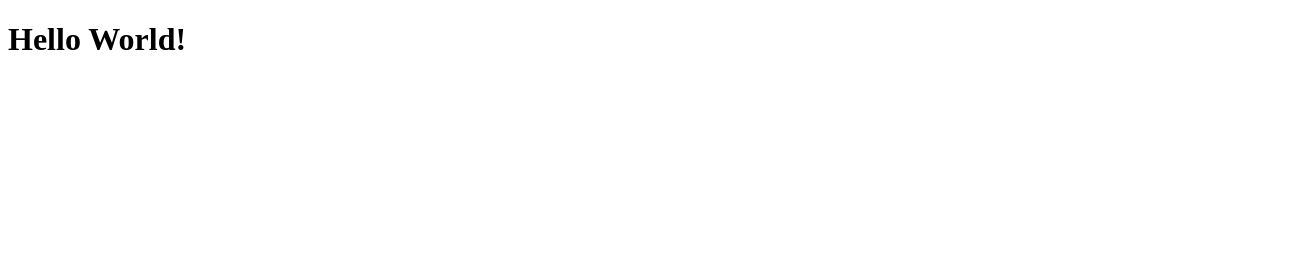
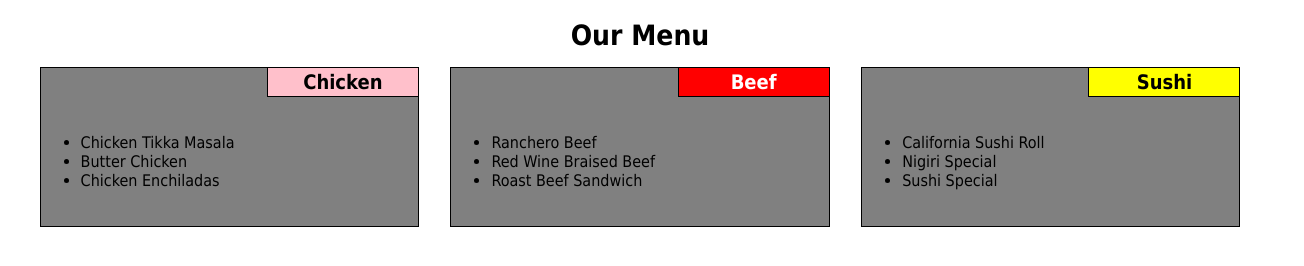
Before and after one commit to ikaul/HTML-CSS-and-Javascript-for-Web-Developers, a plain HTML site: page module2/index.html in a window 1280 px wide. Shown: the whole page, 1304 px wide, since content can reach past the window. Drawn offline with Linux system fonts and the light colour scheme.

Commit message:
Added HTML & CSS Files for Module2 Assignment - Restaurant Menu

```diff
--- /dev/null
+++ b/module2/css/style.css
@@ -0,0 +1,89 @@
+/********** Base styles **********/
+* {
+  box-sizing: border-box;
+  font-family: "Tahoma", Geneva, sans-serif;
+}
+
+h1 {
+  margin-bottom: 15px;
+  font-size: 1.75em;
+  text-align: center;
+}
+
+section {
+  border: 1px solid black;
+  background-color: grey;
+  margin: 0 0 25px 0;
+  padding: 0
+}
+
+/* Simple Responsive Framework. */
+.row {
+  width: 100%;
+  margin-left: 2.5%
+}
+
+section h2 {
+    border-bottom: 1px solid #000000;
+    border-left: 1px solid #000000;
+    margin: 0 0 0 60%;
+    font-size: 1.25em;
+    text-align: center;
+    padding: 2px 0;
+    width: 40%;
+}
+
+section p {
+    padding: 0 6px 4px 6px;
+}
+
+#chicken h2 {
+    background-color: pink;
+    color: #000000;
+}
+
+#beef h2 {
+    background-color: red;
+    color: #ffffff;
+}
+
+#sushi h2 {
+    background-color: yellow;
+    color: #000000;
+}
+
+
+/********** Desktop View **********/
+@media (min-width: 992px) {
+    section {
+        float: left;
+        margin-right: 2.5%;
+        width: 30%;
+    }
+}
+
+/********** Tablet View **********/
+@media (min-width: 768px) and (max-width: 991px) {
+    section {
+        float: left;
+        margin-right: 2.5%;
+        width: 46.25%;
+    }
+    #sushi {
+        clear: left;
+        width: 95%;
+    }
+    #sushi h2 {
+        margin: 0 0 0 80%;
+        width: 20%;
+    }
+}
+
+/********** Mobile View **********/
+@media (max-width: 767px) {
+    section {
+        float: left;
+        margin-right: 2.5%;
+        width: 95%;
+    }
+}
--- a/module2/index.html
+++ b/module2/index.html
@@ -1,9 +1,63 @@
 <!DOCTYPE html>
 <html>
 <head>
-	<title>Hello World</title>
+	<title>Our Menu</title>
+	<link rel="stylesheet" type="text/css" href="css/style.css">
+	<meta name="viewport" content="width=device-width, initial-scale=1">
 </head>
 <body>
-<h1>Hello World!</h1>
+<header>
+	<h1>Our Menu</h1>
+</header>
+<div class="row">
+<section id="chicken">
+	<h2>Chicken</h2>
+	<p>
+		<ul>
+			<li>
+				Chicken Tikka Masala
+			</li>
+			<li>
+				Butter Chicken
+			</li>
+			<li>
+				Chicken Enchiladas
+			</li>
+		</ul>
+	</p>
+</section>
+<section id="beef">
+	<h2>Beef</h2>
+	<p>
+		<ul>
+			<li>
+				Ranchero Beef
+			</li>
+			<li>
+				Red Wine Braised Beef
+			</li>
+			<li>
+				Roast Beef Sandwich
+			</li>
+		</ul>
+	</p>
+</section>
+<section id="sushi">
+	<h2>Sushi</h2>
+	<p>
+		<ul>
+			<li>
+				California Sushi Roll
+			</li>
+			<li>
+				Nigiri Special
+			</li>
+			<li>
+				Sushi Special
+			</li>
+		</ul>
+	</p>
+</section>
+</div>
 </body>
 </html>
```
